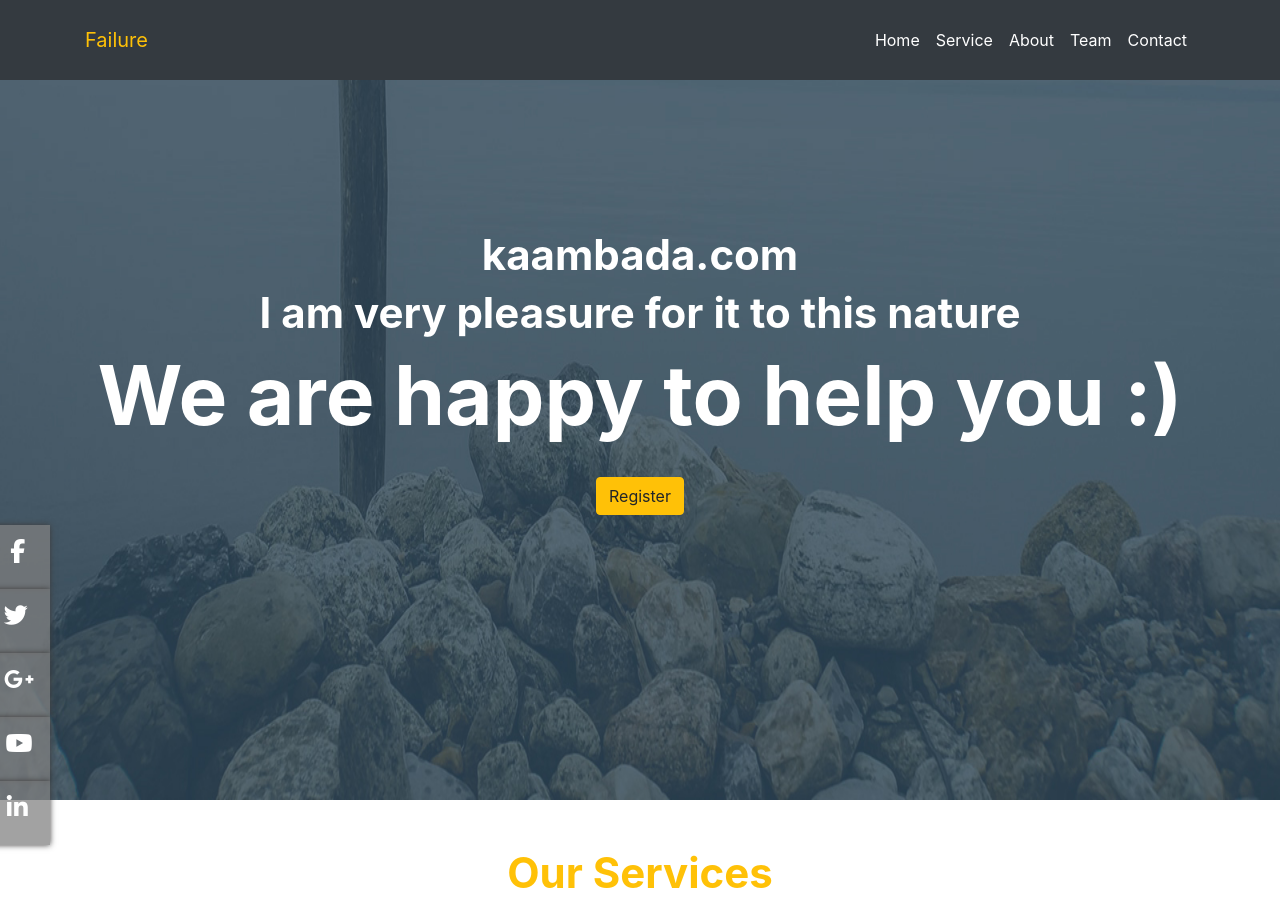
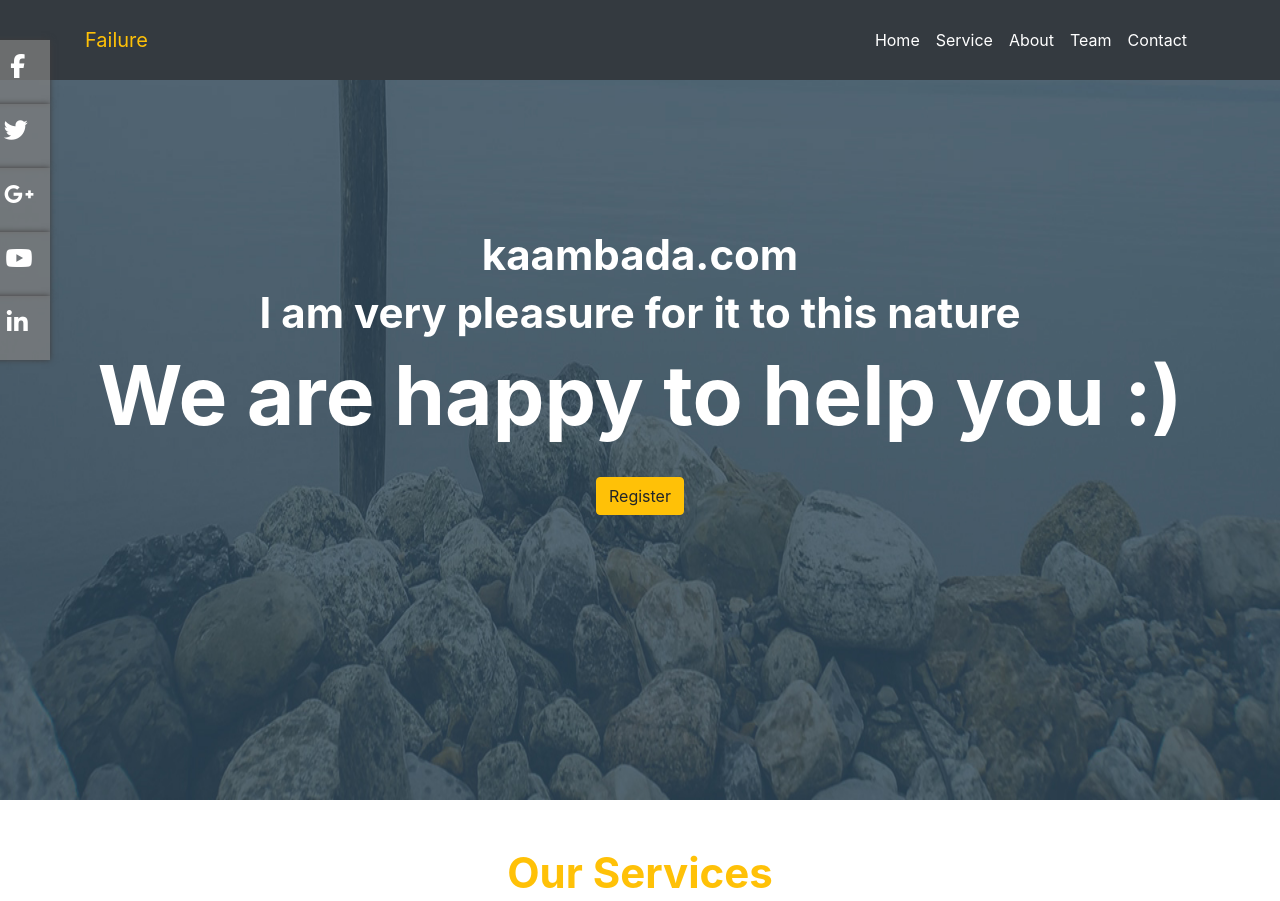
Before and after one commit to sssuhil3349/kaambada.com, a plain HTML site: page index.html in a window 1280 px wide. Shown: the top 901 px of the page. Drawn offline with nearby package versions, Linux system fonts and the light colour scheme.

Commit message:
Update style.css

```diff
--- a/style.css
+++ b/style.css
@@ -81,7 +81,8 @@ a {
 	height: 250px;
 	/* margin-top: 10px; */
 	width: 10px;
-	/* position: fixed; */
+	 position: absolute;
+	  top:30px;
 	text-align: center;
 	padding: 10px;
 	margin-left: 10px;
```
